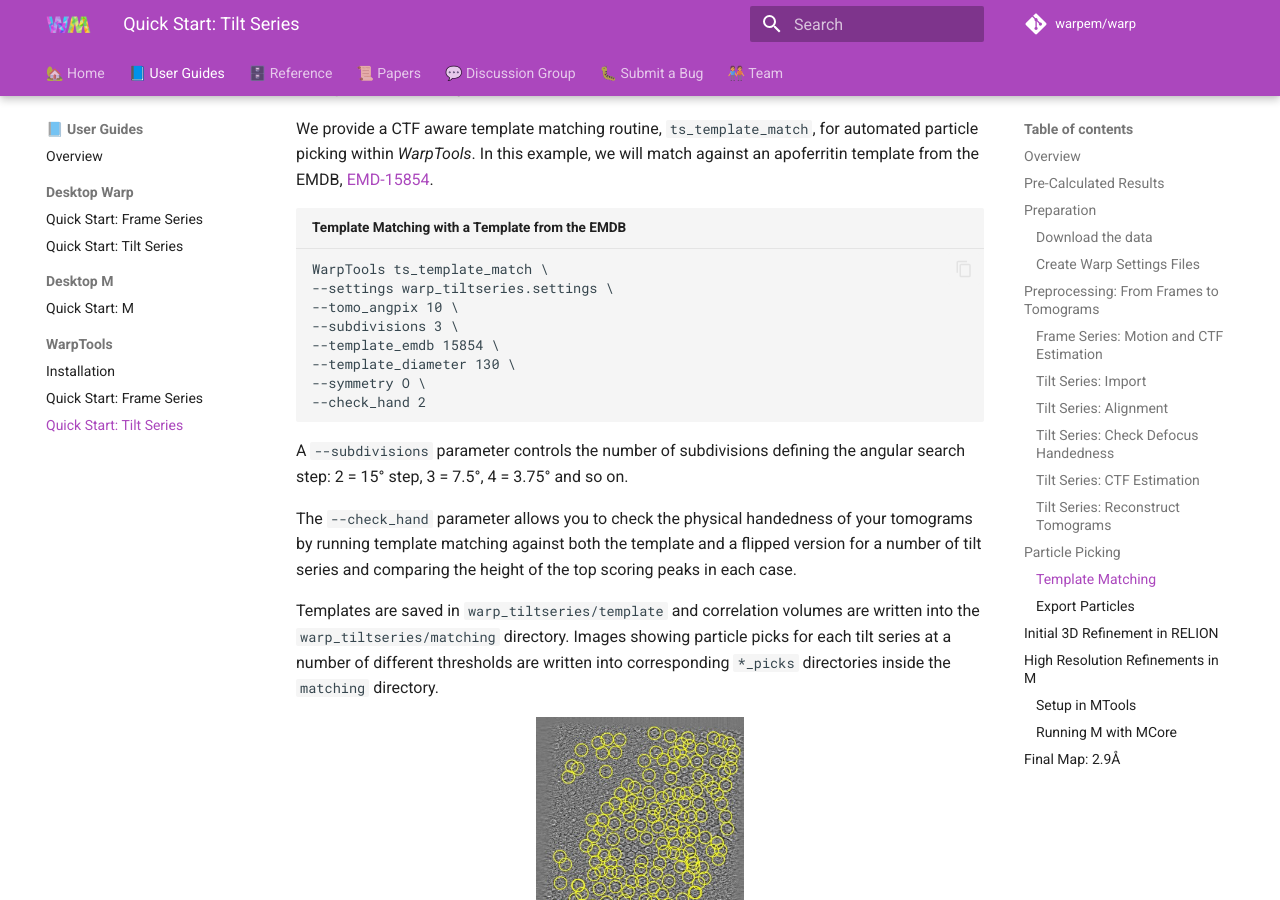
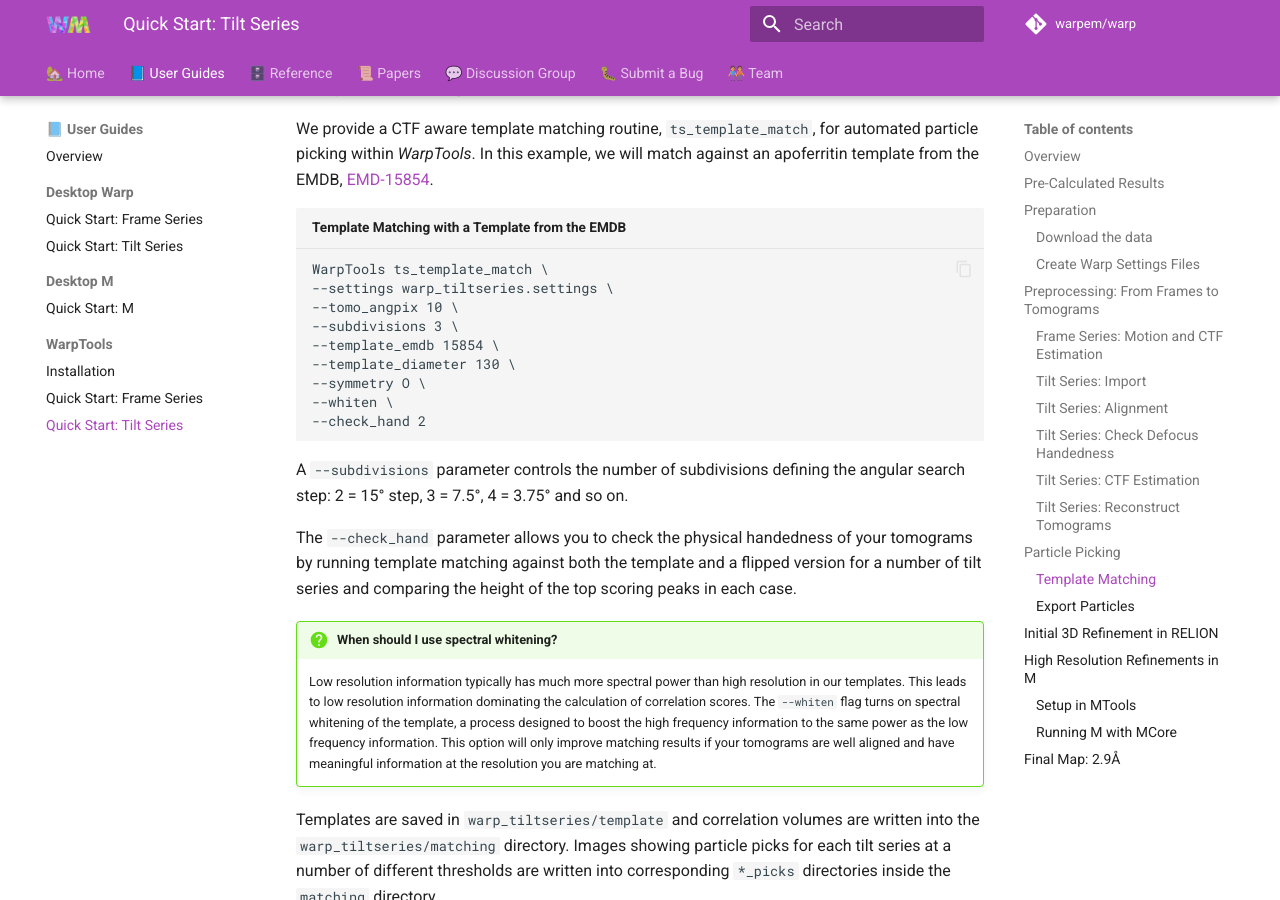
Before and after one commit to warpem/warp, an MkDocs documentation site: the page built from docs/user_guide/warptools/quick_start_warptools_tilt_series.md, in a window 1280 px wide and 900 px high, scrolled down 7995 px. Built offline with MkDocs 1.6.1 and Material for MkDocs 9.7.7, drawn with Linux system fonts in a browser that asks for light colours; emoji names are drawn with the system emoji font; comment, search, counter and statistics services are not loaded.

Commit message:
add note about spectral whitening during TM to docs

````diff
--- a/docs/user_guide/warptools/quick_start_warptools_tilt_series.md
+++ b/docs/user_guide/warptools/quick_start_warptools_tilt_series.md
@@ -857,6 +857,7 @@
 --template_emdb 15854 \
 --template_diameter 130 \
 --symmetry O \
+--whiten \
 --check_hand 2
 ```
 
@@ -867,6 +868,16 @@
 tomograms by running template matching against both the template and a flipped version
 for a number of tilt series and comparing the height of the top scoring peaks in each
 case.
+
+!!! question "When should I use spectral whitening?"
+
+    Low resolution information typically has much more spectral power than high resolution
+    in our templates. This leads to low resolution information dominating the calculation of
+    correlation scores. The `--whiten` flag turns on spectral whitening of the template,
+    a process designed to boost the high frequency information to the same power as the
+    low frequency information. This option will only improve matching results if your
+    tomograms are well aligned and have meaningful information at the resolution you are
+    matching at.
 
 Templates are saved in `warp_tiltseries/template` and correlation volumes are written
 into the `warp_tiltseries/matching` directory.
@@ -881,6 +892,7 @@
 Scores are normalised to the mean and standard deviation of background of the whole
 volume
 so should be comparable across different tomograms and datasets.
+
 
 #### Generating Particle Picks
 
````
